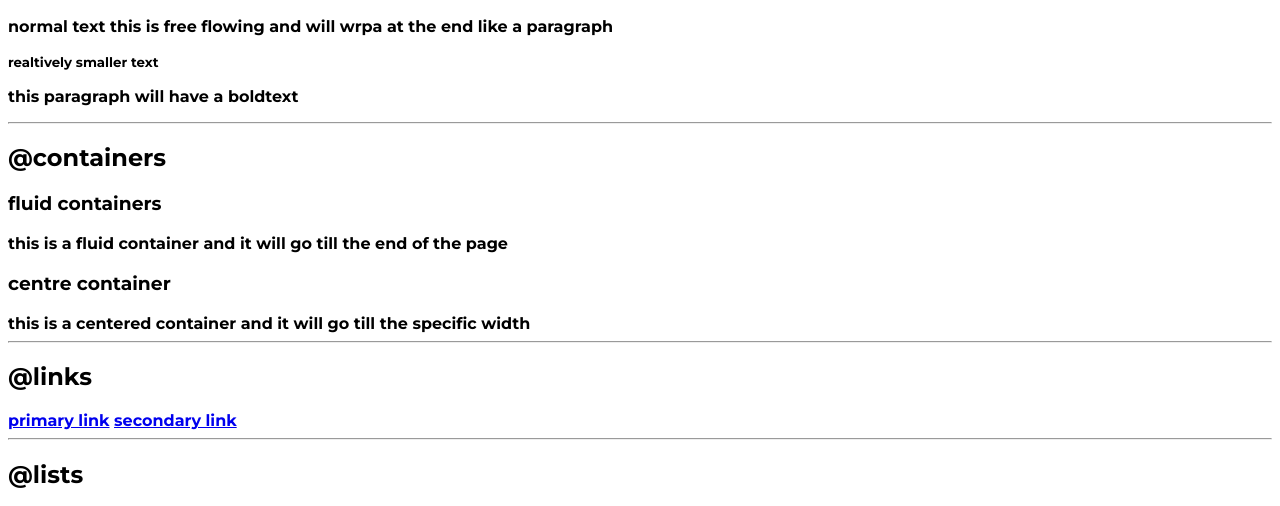
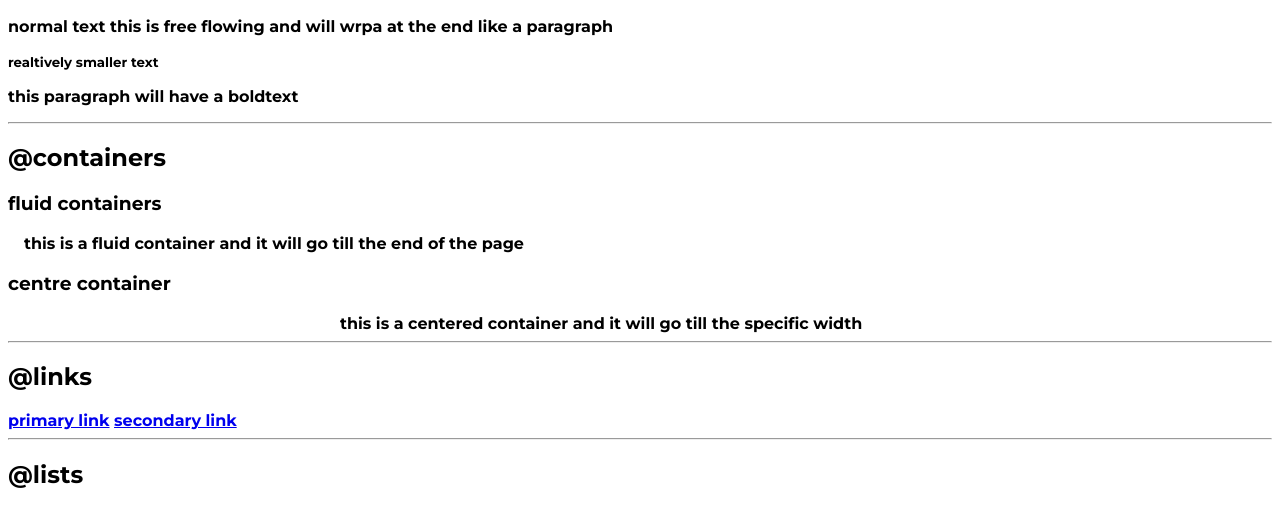
Before and after one commit to lekkha/html-and-css-, a plain HTML site: page index.html in a window 1280 px wide. Shown: the part 282-788 px from the top of the page. Drawn offline with Linux system fonts and the light colour scheme.

Commit message:
container

```diff
--- a/index.html
+++ b/index.html
@@ -32,10 +32,10 @@
     <!--empty space thus div could be used w/o issue-->
 
     <h3>fluid containers</h3>
-    <div>this is a fluid container and it will go till the end of the page</div>
+    <div class="container container-fluid">this is a fluid container and it will go till the end of the page</div>
 
     <h3>centre container</h3>
-    <div>this is a centered container and it will go till the specific width </div>
+    <div class="container container-center">this is a centered container and it will go till the specific width </div>
 
     <hr>
     <h2>@links</h2>
--- a/styles.css
+++ b/styles.css
@@ -3,3 +3,17 @@
 body{
     font-family: 'Montserrat', sans-serif;
 }
+
+/* container */
+/* rem - (under relative length unit) relative to the font size of the root element */
+/* when rem is not used the spacing will remain the same but on zooming the font size will change creating
+problems in the web page */
+.container{
+    padding-left: 1rem;
+    padding-right: 1rem;
+}
+
+.container-center{
+    max-width: 600px;
+    margin:auto;
+}
```
